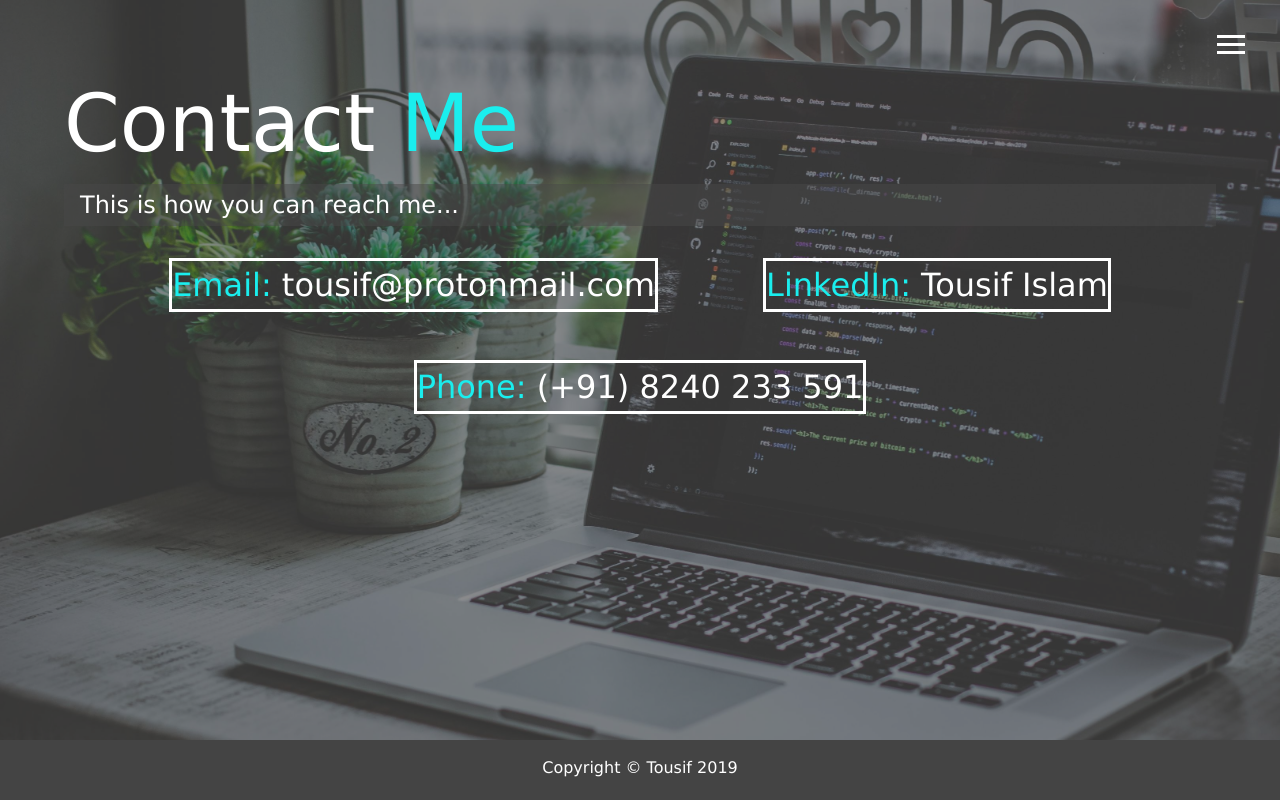
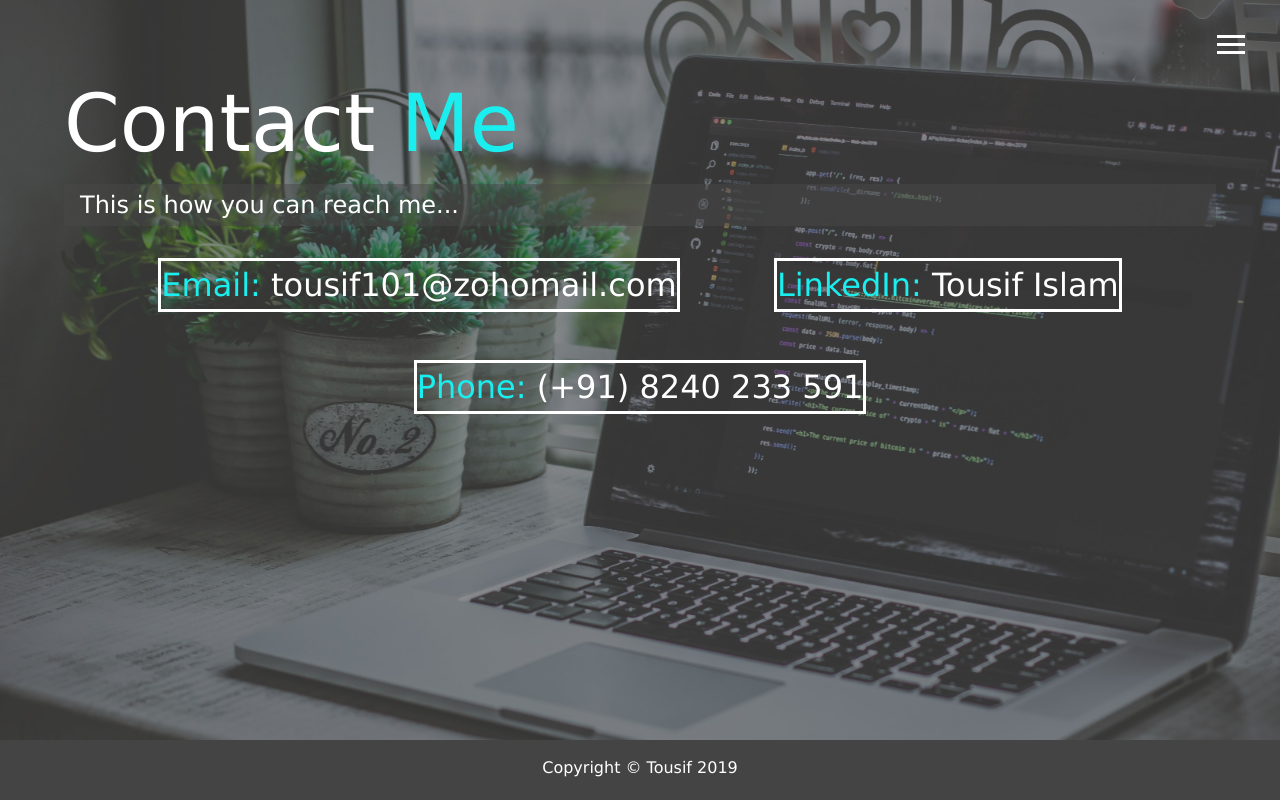
Before and after one commit to mrtousif/responsive-portfolio, a website: page contact.html in a window 1280 px wide. Drawn offline with Linux system fonts and the light colour scheme.

Commit message:
Update contact.html

```diff
--- a/contact.html
+++ b/contact.html
@@ -56,7 +56,7 @@
                 <a href="mailto:tousif@protonmail.com">
                     <span class="text-secondary">Email:</span>
                 </a>
-                tousif@protonmail.com
+                tousif101@zohomail.com
             </div>
             <div>
                 <a href="https://www.linkedin.com/in/tousif-i-21823a16a" target="_new">
```
